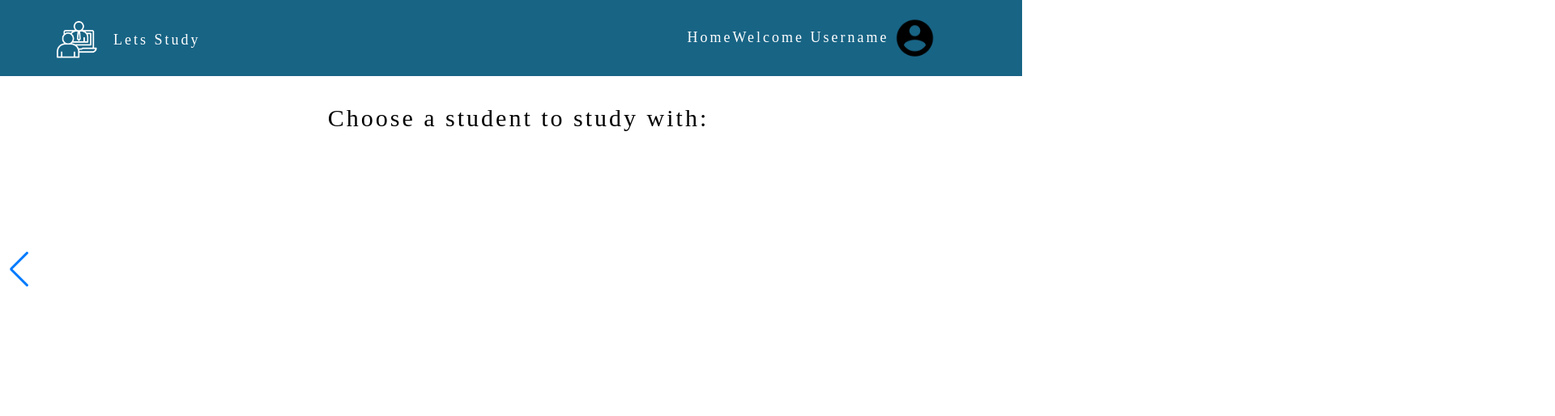
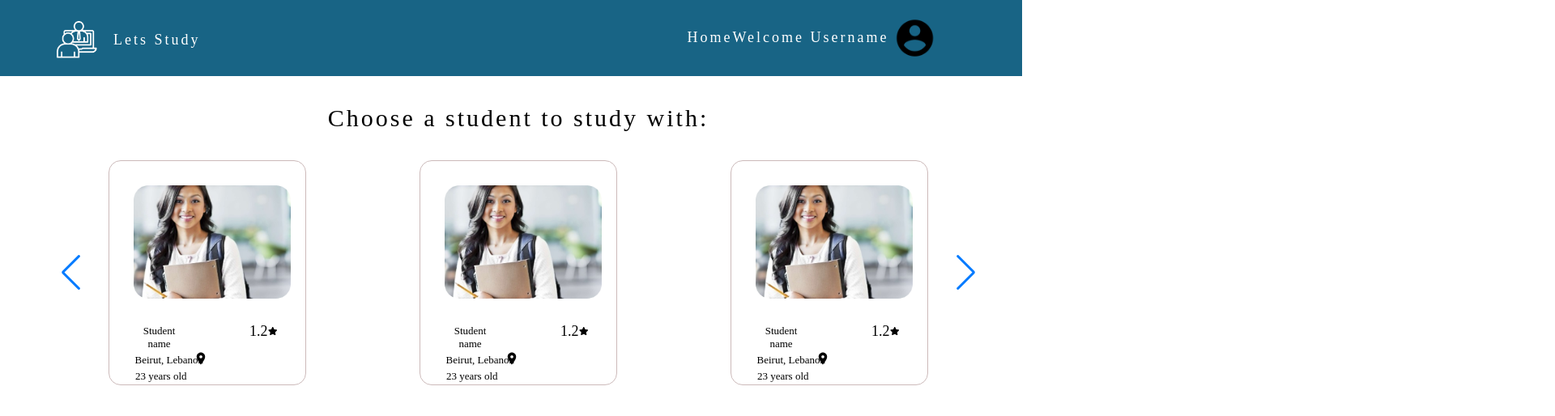
Before and after one commit to Batoul-Alsayyed/Lets-Study, a React (Create React App) app in the folder frontend/: page /students in a window 1280 px wide. Shown: the top 514 px of the page at 81% size, 1920 px wide, since content can reach past the window. Built offline with nearby package versions, Linux system fonts and the light colour scheme; a web font is replaced by a local one; what google-maps-react would draw is missing.

Commit message:
Frontend: Fixing swiper and card style

```diff
--- a/frontend/src/index.css
+++ b/frontend/src/index.css
@@ -331,17 +331,27 @@
 }
 .cards .card .rate {
   float: right;
-  margin-top: -1px;
+  margin-top: -0.5px;
   margin-left: 75px;
 }
 svg.star-icon {
-  margin-top: -1px;
+  margin-top: 1px;
   margin-right: 35px;
 }
 .cards .card .location-icon {
   position: absolute;
-  right: 130px;
-  top: 230.5px;
+  right: 120px;
+  top: 235.5px;
+}
+.swiper-class {
+  justify-content: space-between;
+  gap: 20px;
+}
+.location-div {
+  margin-right: 30px;
+}
+.age-div {
+  margin-right: 70px;
 }
 .cards .card div {
   flex-direction: row;
@@ -355,6 +365,7 @@
   font-size: small;
   flex-basis: 50%;
 }
+
 /*Styling popup component*/
 .popup-box {
   display: flex;
@@ -964,6 +975,37 @@
 .delete {
   margin-top: 100px;
 }
+.swiper {
+  width: 90%;
+  height: 100%;
+}
+
+.swiper-slide {
+  text-align: center;
+  font-size: 18px;
+  background: #fff;
+  /* Center slide text vertically */
+  display: -webkit-box;
+  display: -ms-flexbox;
+  display: -webkit-flex;
+  display: flex;
+  -webkit-box-pack: center;
+  -ms-flex-pack: center;
+  -webkit-justify-content: center;
+  justify-content: center;
+  -webkit-box-align: center;
+  -ms-flex-align: center;
+  -webkit-align-items: center;
+  align-items: center;
+}
+
+.swiper-slide img {
+  display: block;
+  width: 80%;
+  height: 100%;
+  object-fit: cover;
+}
+
 @media (max-width: 1300px) {
   .navbar {
     width: 95.5%;
```
